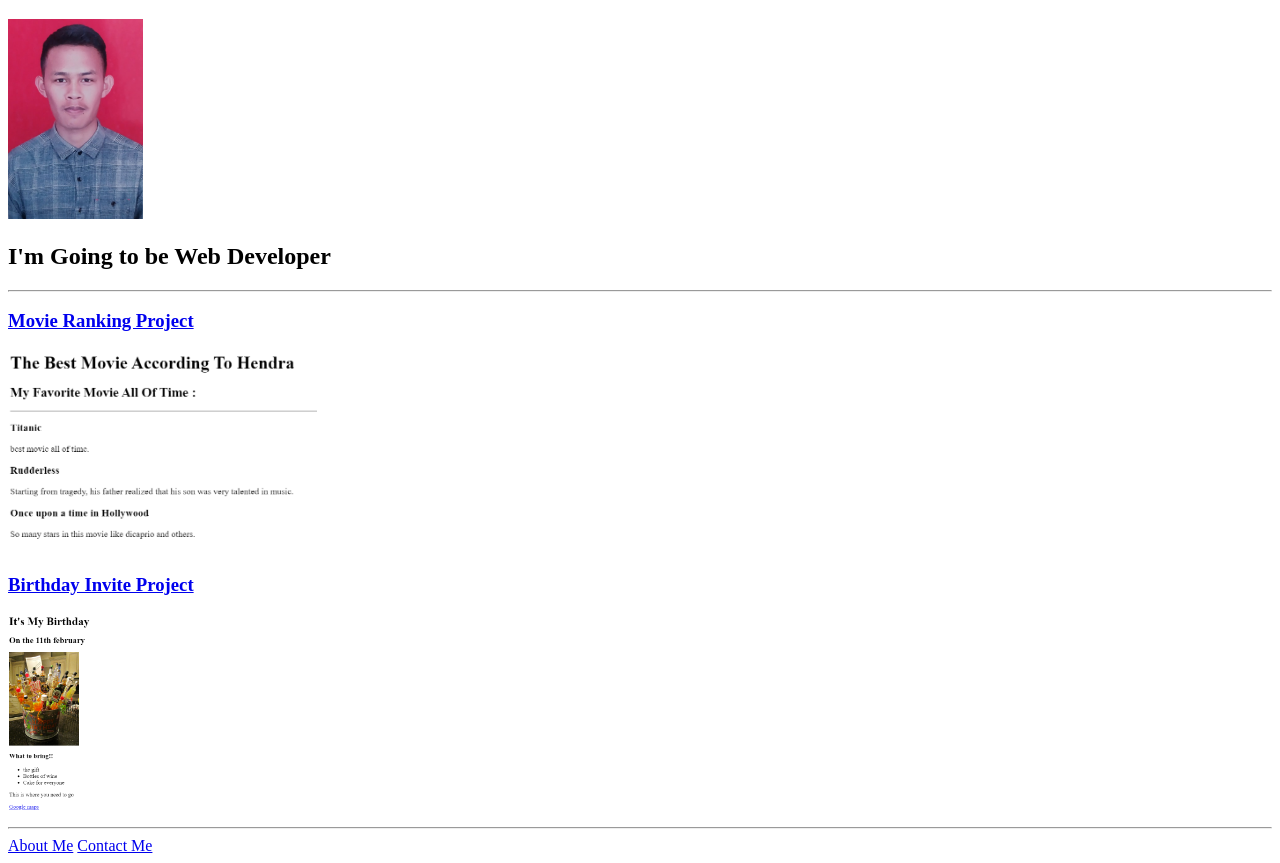
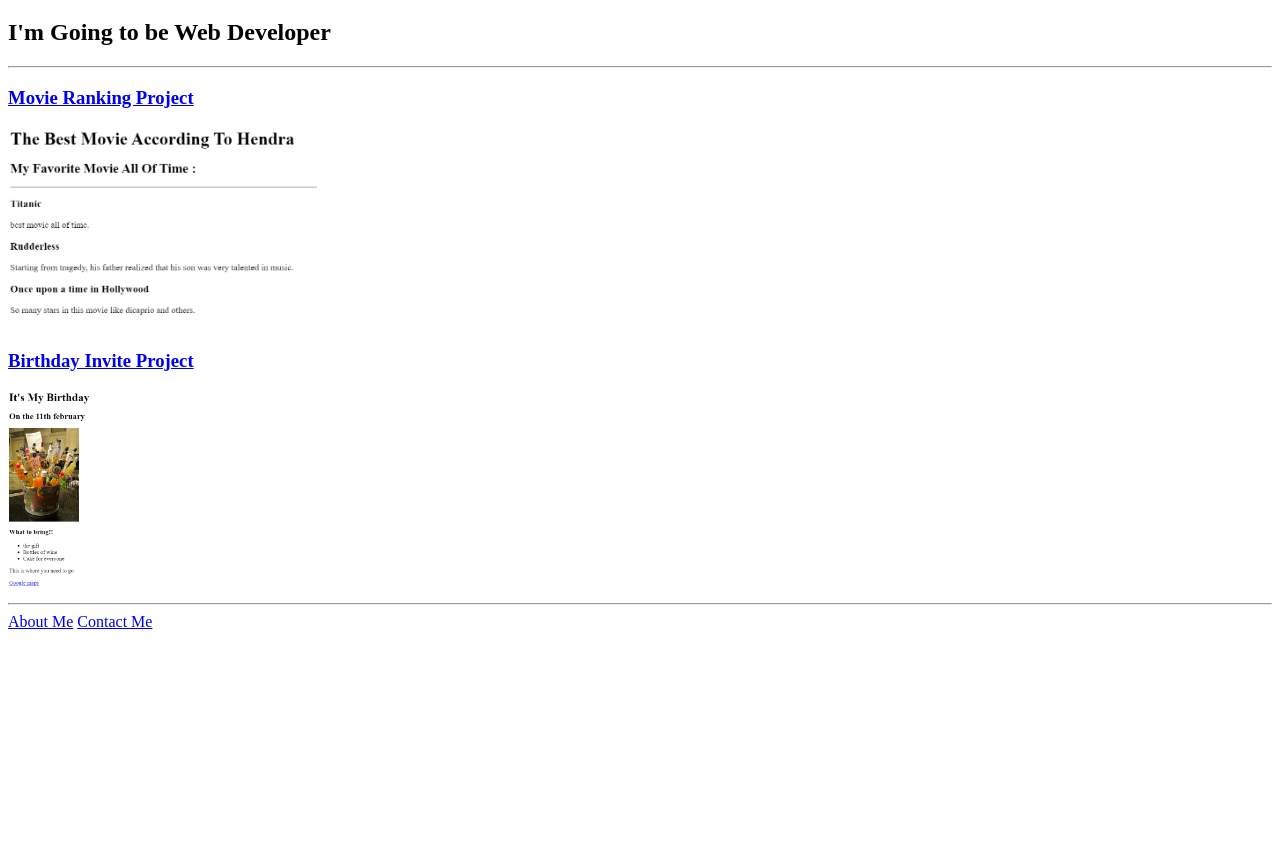
Before and after one commit to hendraaritonang86/html-portofolio, a plain HTML site: page index.html in a window 1280 px wide. Shown: the part 61-924 px from the top of the page. After the commit the page ends 800 px from the top, so only its background shows below. Drawn offline with Linux system fonts and the light colour scheme.

Commit message:
index.html

```diff
--- a/index.html
+++ b/index.html
@@ -8,7 +8,6 @@
 </head>
 <body>
     <h1>Hendra Aritonang Portofolio</h1>
-    <img src="./profil.jpg" alt="foto profil" height="200px">
     <h2>I'm Going to be Web Developer</h2>
     <hr>
     <h3><a href="./public/movie-ranking.html">Movie Ranking Project</a></h3>
```
